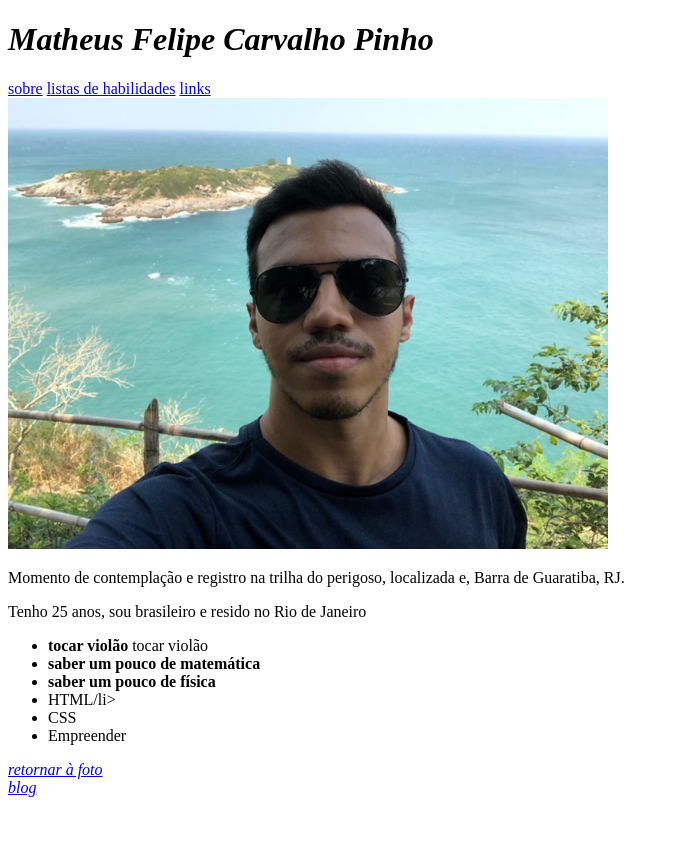
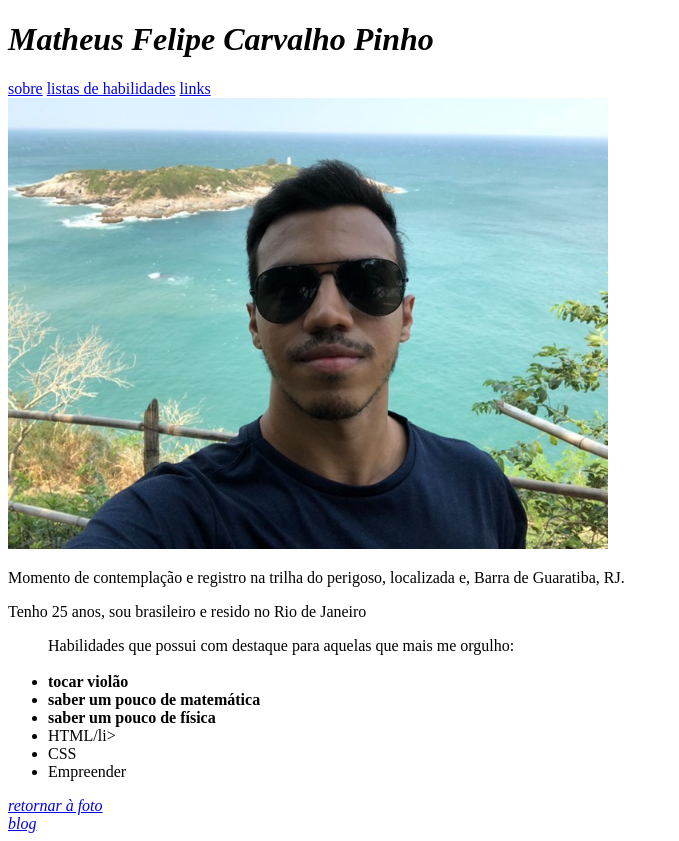
Before and after one commit to Matheusfull/Matheusfull.github.io, a plain HTML site: page index.html in a window 1280 px wide. Shown: the whole page, without its empty margins (0-679 px from the left). Before the commit the page ends 805 px from the top, so only its background shows below. Drawn offline with Linux system fonts and the light colour scheme.

Commit message:
adicionando dados

```diff
--- a/index.html
+++ b/index.html
@@ -17,7 +17,8 @@
     <p>Momento de contemplação e registro na trilha do perigoso, localizada e, Barra de Guaratiba, RJ.</p>
     <p id="descricao">Tenho 25 anos, sou brasileiro e resido no Rio de Janeiro</p>
     <ul id="lista">
-        <li><strong>tocar violão</strong> tocar violão</li>
+        Habilidades que possui com destaque para aquelas que mais me orgulho: <br><br>
+        <li><strong>tocar violão</strong></li>
         <li><strong>saber um pouco de matemática</strong></li>
         <li><strong>saber um pouco de física</strong></li>
         <li>HTML/li>
```
